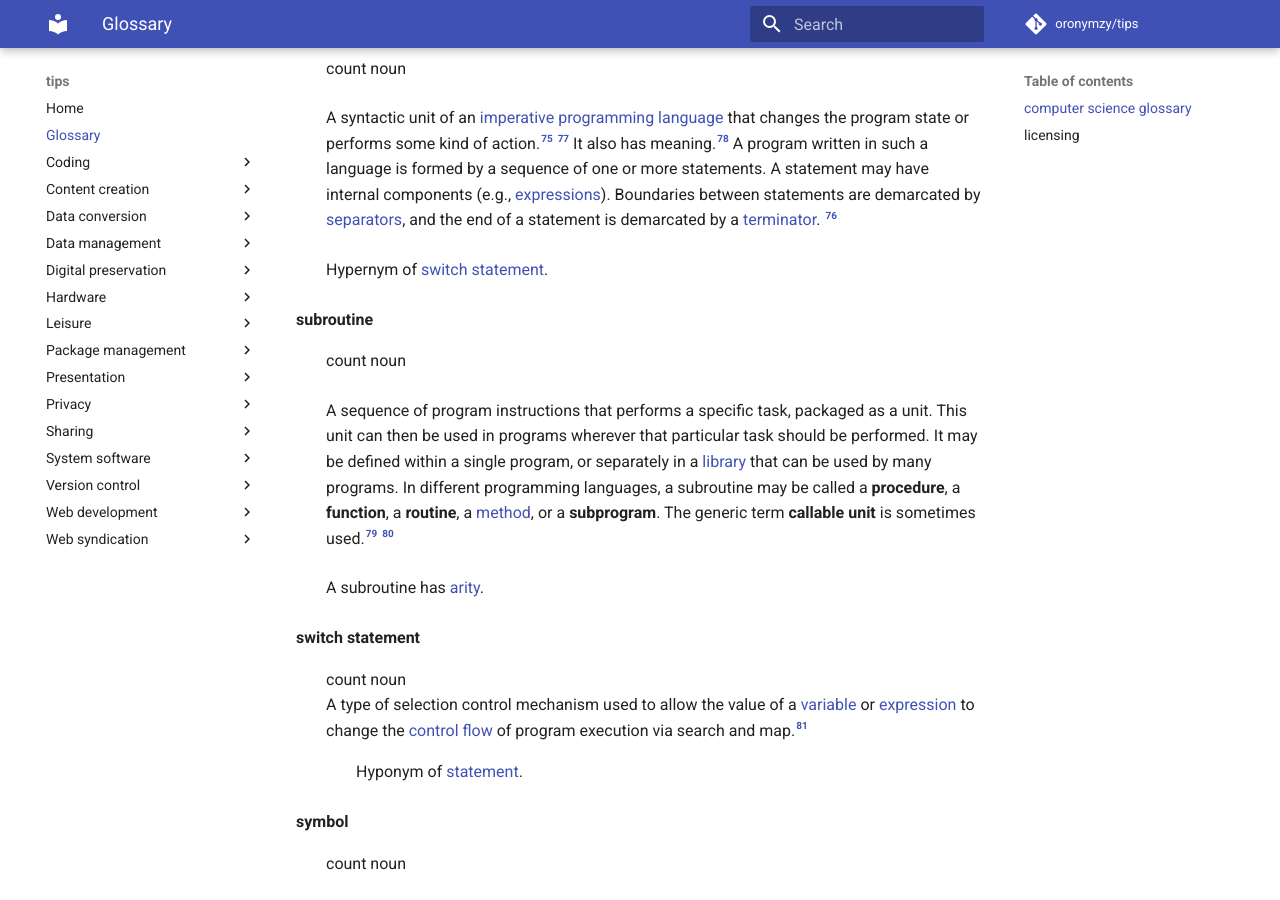
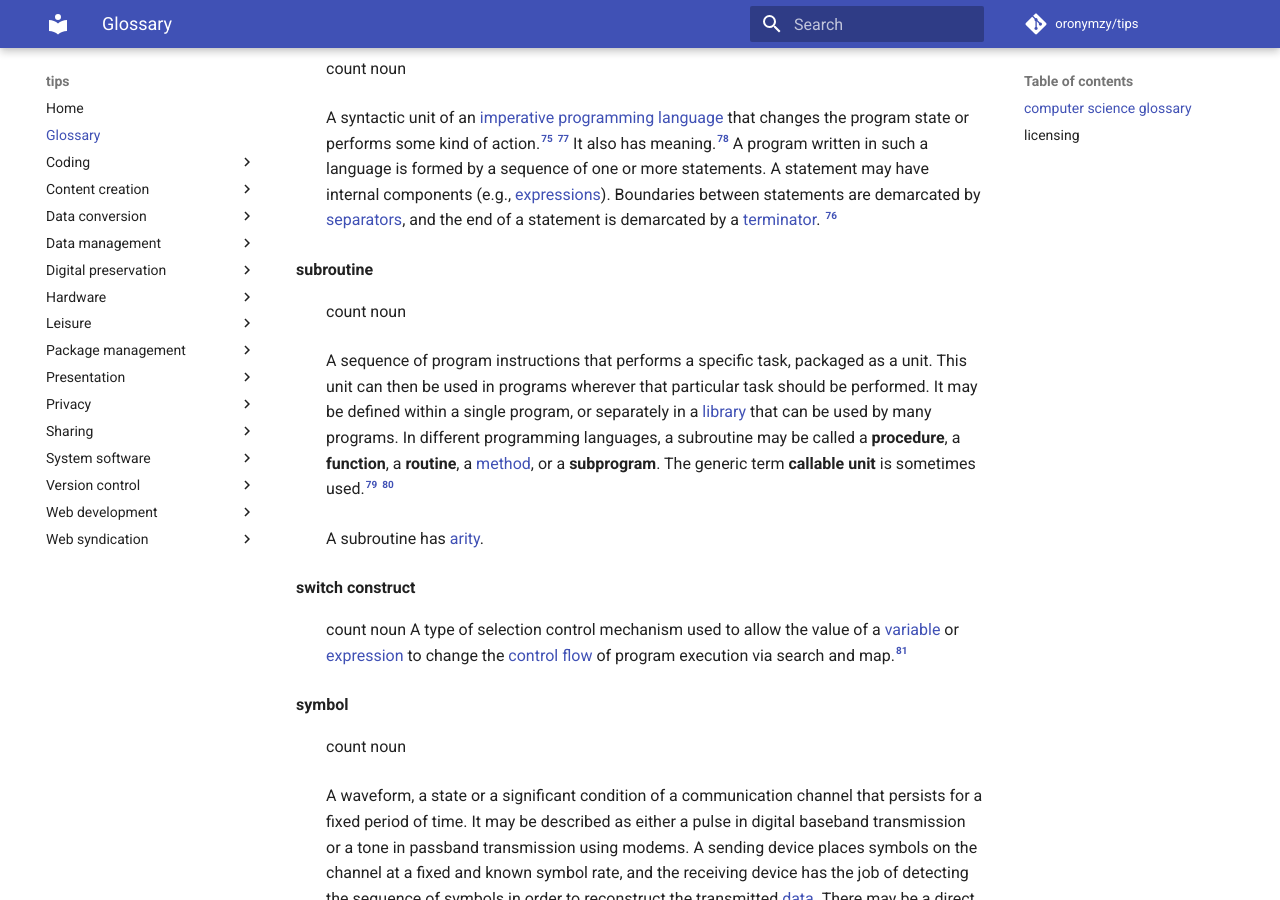
Before and after one commit to oronymzy/tips, an MkDocs documentation site: the page built from docs/glossry.md, in a window 1280 px wide and 900 px high, scrolled down 14052 px. Built offline with MkDocs 1.6.1 and Material for MkDocs 9.7.7, drawn with Linux system fonts in a browser that asks for light colours; comment, search, counter and statistics services are not loaded.

Commit message:
Change 'switch statement' to 'switch construct', adjust semantic relation

```diff
--- a/docs/glossry.md
+++ b/docs/glossry.md
@@ -299,17 +299,15 @@ The most common logical operators are **[binary](https://en.wikipedia.org/wiki/B
 **statement** {: #statementdef }
 : count noun
 : A syntactic unit of an [imperative](https://en.wikipedia.org/wiki/Imperative_programming) [programming language](https://en.wikipedia.org/wiki/Programming_language) that changes the program state or performs some kind of action.[^statementdef1] [^statementdef-note2] It also has meaning.[^statementdef-note3] A program written in such a language is formed by a sequence of one or more statements. A statement may have internal components (e.g., [expressions](#expressiondef)). Boundaries between statements are demarcated by [separators](#separatordef), and the end of a statement is demarcated by a [terminator](#terminatordef). [^statementdef-note1]
-: Hypernym of [switch statement](#switchstatementdef).
 
 **subroutine** {: #subroutinedef }
 : count noun
 : A sequence of program instructions that performs a specific task, packaged as a unit. This unit can then be used in programs wherever that particular task should be performed. It may be defined within a single program, or separately in a [library](https://en.wikipedia.org/wiki/Library_(computer_science)) that can be used by many programs. In different programming languages, a subroutine may be called a **procedure**, a **function**, a **routine**, a [method](https://en.wikipedia.org/wiki/Method_(computing)), or a **subprogram**. The generic term **callable unit** is sometimes used.[^subroutinedef1] [^subroutinedef-note1]
 : A subroutine has [arity](#aritydef).
 
-**switch statement** {: #switchstatementdef }
+**switch construct** {: #switchconstructdef }
 : count noun
-A type of selection control mechanism used to allow the value of a [variable](https://en.wikipedia.org/wiki/Variable_(programming)) or [expression](#expressiondef) to change the [control flow](https://en.wikipedia.org/wiki/Control_flow) of program execution via search and map.[^switchstatementdef-note1]
-: Hyponym of [statement](#statementdef).
+A type of selection control mechanism used to allow the value of a [variable](https://en.wikipedia.org/wiki/Variable_(programming)) or [expression](#expressiondef) to change the [control flow](https://en.wikipedia.org/wiki/Control_flow) of program execution via search and map.[^switchconstructdef-note1]
 
 **symbol** {: #symboldef }
 : count noun
```
Also changed, not shown: other parts of docs/glossry.md (+1 -1 lines).
